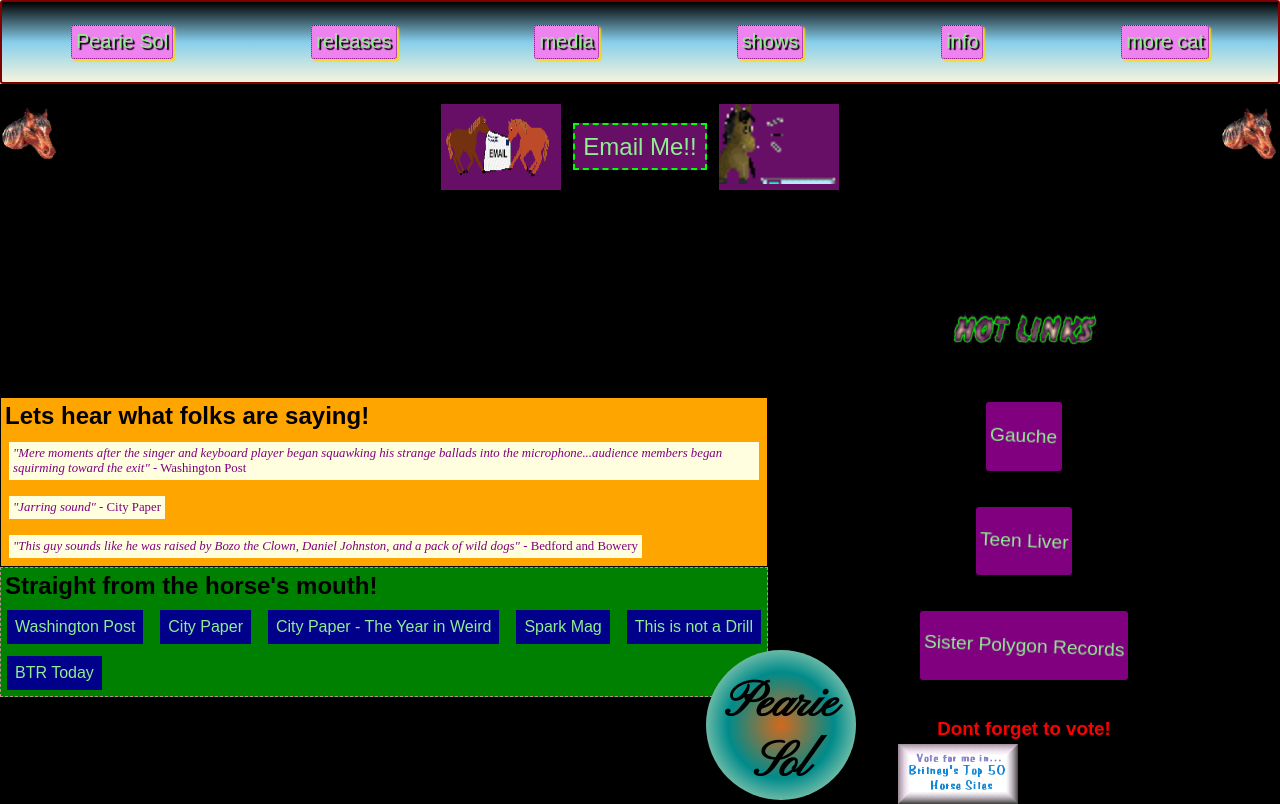
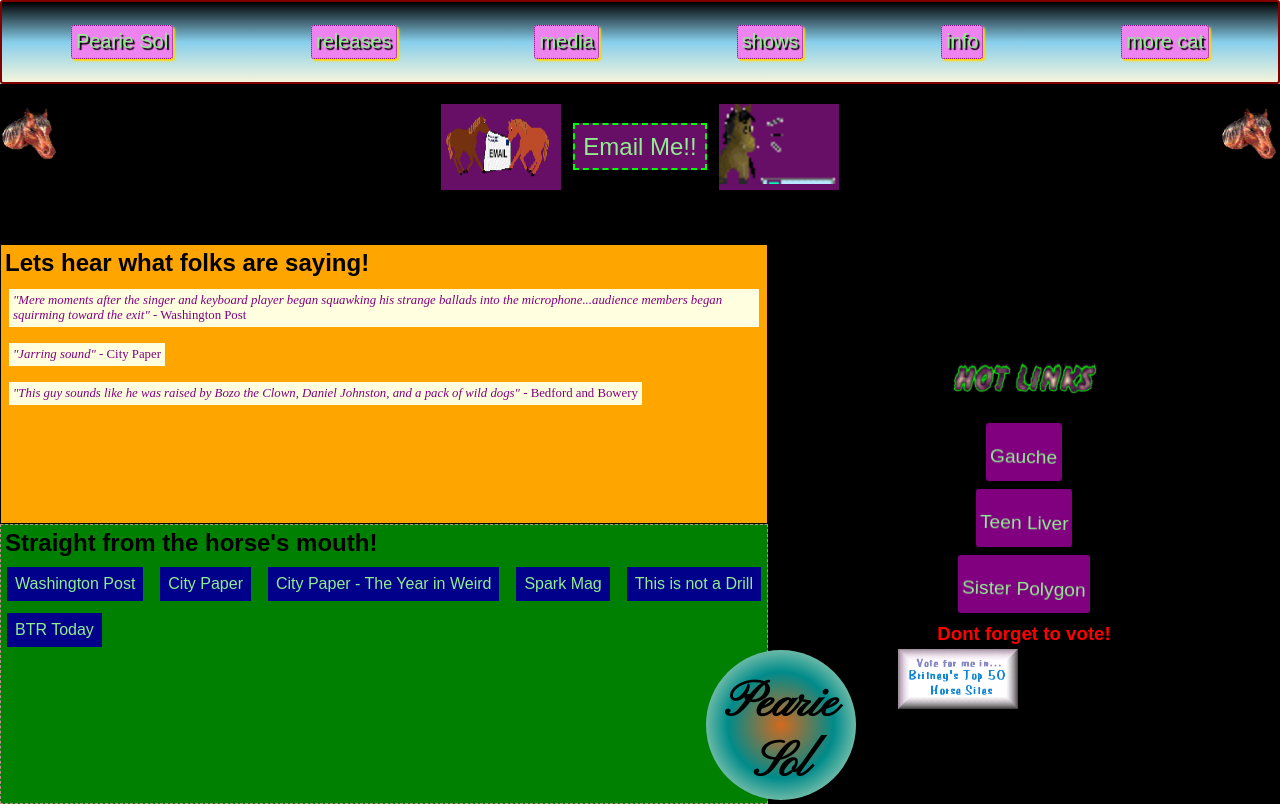
Before and after one commit to peariesol/peariesol, a React (Create React App) app: page /info in a window 1280 px wide. Built offline with nearby package versions, Linux system fonts and the light colour scheme.

Commit message:
fix small things on info/nav

```diff
--- a/src/Pages/Info/Info.js
+++ b/src/Pages/Info/Info.js
@@ -4,22 +4,19 @@ import quotes from '../../Utils/PressQuotes'
 import './Info.css'
 
 const pressLinks = links.map(({ value, text, link }) => (
-	<a href={link}>
-		<p key={value} className="pressLink">
-			{text}
-		</p>
+	<a href={link} key={value}>
+		<p className="pressLink">{text}</p>
 	</a>
 ))
 
 const pressQuotes = quotes.map(({ value, quote, outlet }) => (
-	<p key={value} className="pressQuote">
+	<p className="pressQuote" key={value}>
 		<em>{`"${quote}"`}</em>
 		{` - ${outlet}`}
 	</p>
 ))
 
-const Info = () => {
-	return (
+const Info = () => (
 	<div className="infoPage">
 		<div className="infoPageTop">
 			<div className="topRow">
@@ -35,11 +32,7 @@ const Info = () => {
 						href="mailto:solpearie@gmail.com?Subject=Hello%20Dolly"
 						target="_top"
 					>
-							<img
-								src="gifs/horse_email_me.gif"
-								alt="horse gif 2"
-								width="120"
-							/>
+						<img src="gifs/horse_email_me.gif" alt="horse gif 2" width="120" />
 					</a>
 					<span className="emailSpan">
 						<a
@@ -80,10 +73,7 @@ const Info = () => {
 			</div>
 			<div className="hotLinks bottomRow">
 				<img src="gifs/hotLinks.gif" alt="hot links" width="200" />
-					<a
-						href="https://g-a-u-c-h-e.bandcamp.com/releases"
-						className="hotLink"
-					>
+				<a href="https://g-a-u-c-h-e.bandcamp.com/releases" className="hotLink">
 					<p>Gauche</p>
 				</a>
 				<a href="https://teenliver.bandcamp.com/" className="hotLink">
@@ -93,14 +83,14 @@ const Info = () => {
 					href="https://sisterpolygonrecords.bigcartel.com/"
 					className="hotLink"
 				>
-						<p>Sister Polygon Records</p>
+					<p>Sister Polygon</p>
 				</a>
 				<div className="horseVoteBox">
 					<h3 className="horseVoteTitle">Dont forget to vote!</h3>
 					<div className="horseVote">
 						<img
 							src="gifs/horsetopsitevote.gif"
-								alt="horse gif 7"
+							alt="horse gif 7, thats right, 7 horse gifs"
 							height="60"
 						/>
 						<img src="gifs/horse_vote.gif" alt="horse gif 6" height="60" />
@@ -110,6 +100,5 @@ const Info = () => {
 		</div>
 	</div>
 )
-}
 
 export default Info
--- a/src/Pages/Info/Info.scss
+++ b/src/Pages/Info/Info.scss
@@ -1,19 +1,35 @@
 .infoPage {
-	height: 100%;
 	display: flex;
 	flex-direction: column;
 	justify-content: space-between;
 	background: black;
 }
 
+.infoPageTop {
+	height: 20vh;
+}
+
+.infoPageBottom {
+	height: 70vh;
+	max-height: 80vh;
+	display: flex;
+	flex-direction: row;
+	justify-content: space-between;
+	align-items: center;
+}
+
 .pressContainer {
+	margin: 0 auto;
+	height: 100%;
+	width: 60vw;
+	min-width: 200px;
 	display: flex;
 	flex-direction: column;
 	justify-content: center;
-	width: 60vw;
 }
 
 .pressLinkContainer {
+	height: 100%;
 	border: 1px dashed rosybrown;
 	background: green;
 }
@@ -29,7 +45,7 @@
 	margin: 6px;
 	padding: 8px;
 	background: darkblue;
-	animation: colorChange 0.5s linear infinite;
+	animation: colorChange 1s linear infinite;
 	animation-play-state: paused;
 	display: inline-block;
 }
@@ -43,6 +59,7 @@
 }
 
 .pressQuoteContainer {
+	height: 100%;
 	border: 1px solid black;
 	background: orange;
 }
@@ -62,6 +79,7 @@
 	background: lightyellow;
 	color: purple;
 	display: inline-block;
+	text-overflow: ellipsis;
 }
 
 .pressHeading {
@@ -82,20 +100,6 @@
 	flex-direction: column;
 	justify-content: space-between;
 	align-items: center;
-}
-
-.infoPageBottom {
-	flex-grow: 2;
-	height: 100%;
-	display: flex;
-	flex-direction: row;
-	justify-content: space-between;
-	align-items: center;
-	margin-top: 100px;
-}
-
-.bottomRow {
-	height: 100%;
 }
 
 .contactInfo {
@@ -121,8 +125,7 @@
 .contactInfoEmail {
 	background: #771177dd;
 	font-size: 1.5em;
-	transition-duration: 0.5s;
-	animation: colorChange 0.5s linear infinite;
+	animation: colorChange 1s linear infinite;
 	animation-play-state: paused;
 }
 
@@ -146,6 +149,7 @@
 	flex-direction: row;
 	justify-content: center;
 	align-items: center;
+	flex-wrap: wrap-reverse;
 	img {
 		margin: 0 6px;
 	}
@@ -157,6 +161,7 @@
 }
 
 .hotLinks {
+	min-width: 130px;
 	width: 40vw;
 	display: flex;
 	flex-direction: column;
@@ -166,9 +171,10 @@
 
 .hotLink {
 	padding: 0;
-	animation: colorChange 0.5s linear infinite;
+	animation: colorChange 1s linear infinite;
 	animation-play-state: paused;
 	background: purple;
+	max-height: 50px;
 	border-radius: 3px;
 	margin: 4px;
 	padding: 4px;
@@ -187,6 +193,7 @@
 @keyframes linkTwerk {
 	0% {
 		font-size: 1em;
+		transform: rotate(-2deg);
 	}
 	100% {
 		font-size: 1.4em;
--- a/src/components/NavBar/NavBar.scss
+++ b/src/components/NavBar/NavBar.scss
@@ -30,7 +30,7 @@ a {
 	height: 24px;
 	color: lightgreen;
 	font-size: 20px;
-	animation: colorChange 1s linear infinite;
+	animation: colorChange 1s linear infinite forwards;
 	animation-play-state: paused;
 }
 
@@ -102,6 +102,6 @@ a {
 		color: lightskyblue;
 	}
 	100% {
-		color: seagreen;
+		color: lightgreen;
 	}
 }
```
Lines whose indentation alone changed are shown as unchanged.
